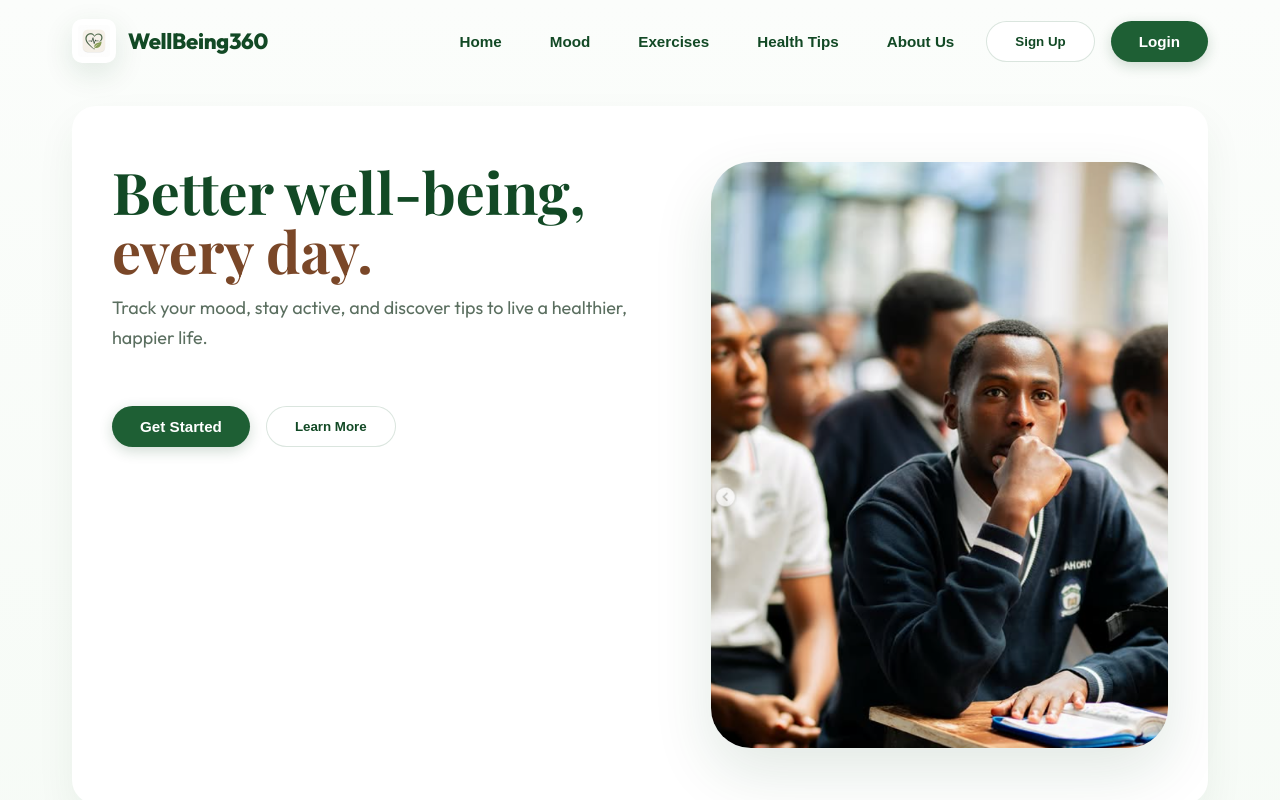
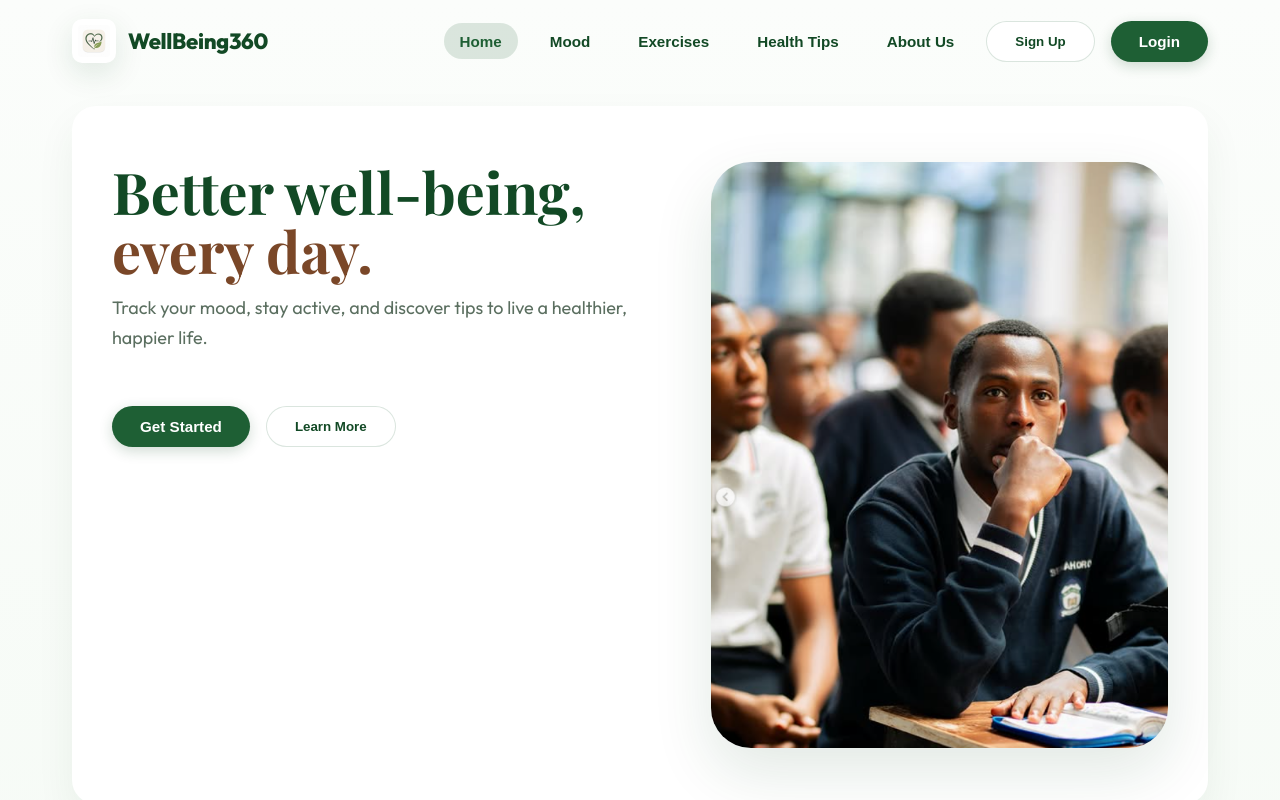
Before and after one commit to 12jonesaid/Wellbeing360, a React (Create React App) app in the folder frontend/: page / in a window 1280 px wide. Shown: the top 800 px of the page. Built offline with nearby package versions, Linux system fonts and the light colour scheme; no server answers; a web font is replaced by a local one.

Commit message:
Add active page highlighting to navigation
- Navigation links now highlight when the current page is active
- Active links show darker background and bolder text
- Users can now easily see which page they are viewing
- Updated LandingPage component to track and pass current page state

```diff
--- a/frontend/src/App.js
+++ b/frontend/src/App.js
@@ -67,7 +67,7 @@ function App() {
     if (page === 'healthtips') {
       return <HealthTipsPage onNavigate={setPage} />;
     }
-    return <LandingPage onNavigate={setPage} />;
+    return <LandingPage onNavigate={setPage} currentPage={page} />;
   }
 
   return (
--- a/frontend/src/components/LandingPage.js
+++ b/frontend/src/components/LandingPage.js
@@ -4,7 +4,7 @@ import '../styles/LandingPage.css';
 import appLogoImg from '../assets/app_logo.jpg';
 import landingHeroImg from '../assets/landing_hero.png';
 
-export default function LandingPage({ onNavigate }) {
+export default function LandingPage({ onNavigate, currentPage = 'home' }) {
   return (
     <div className="landing-page">
       <nav className="landing-nav">
@@ -14,19 +14,19 @@ export default function LandingPage({ onNavigate }) {
         </div>
 
         <div className="nav-actions">
-          <button className="nav-link" onClick={() => onNavigate('home')}>
+          <button className={`nav-link ${currentPage === 'home' ? 'active' : ''}`} onClick={() => onNavigate('home')}>
             Home
           </button>
-          <button className="nav-link" onClick={() => onNavigate('mood')}>
+          <button className={`nav-link ${currentPage === 'mood' ? 'active' : ''}`} onClick={() => onNavigate('mood')}>
             Mood
           </button>
-          <button className="nav-link" onClick={() => onNavigate('features')}>
+          <button className={`nav-link ${currentPage === 'features' ? 'active' : ''}`} onClick={() => onNavigate('features')}>
             Exercises
           </button>
-          <button className="nav-link" onClick={() => onNavigate('healthtips')}>
+          <button className={`nav-link ${currentPage === 'healthtips' ? 'active' : ''}`} onClick={() => onNavigate('healthtips')}>
             Health Tips
           </button>
-          <button className="nav-link" onClick={() => onNavigate('about')}>
+          <button className={`nav-link ${currentPage === 'about' ? 'active' : ''}`} onClick={() => onNavigate('about')}>
             About Us
           </button>
           <button className="btn-secondary" onClick={() => onNavigate('signup')}>
--- a/frontend/src/styles/LandingPage.css
+++ b/frontend/src/styles/LandingPage.css
@@ -142,6 +142,12 @@
 
 .nav-link:hover {
   background: rgba(30, 95, 52, 0.08);
+}
+
+.nav-link.active {
+  background: rgba(30, 95, 52, 0.15);
+  color: var(--green-700);
+  font-weight: 800;
 }
 
 /* Main Container */
```
